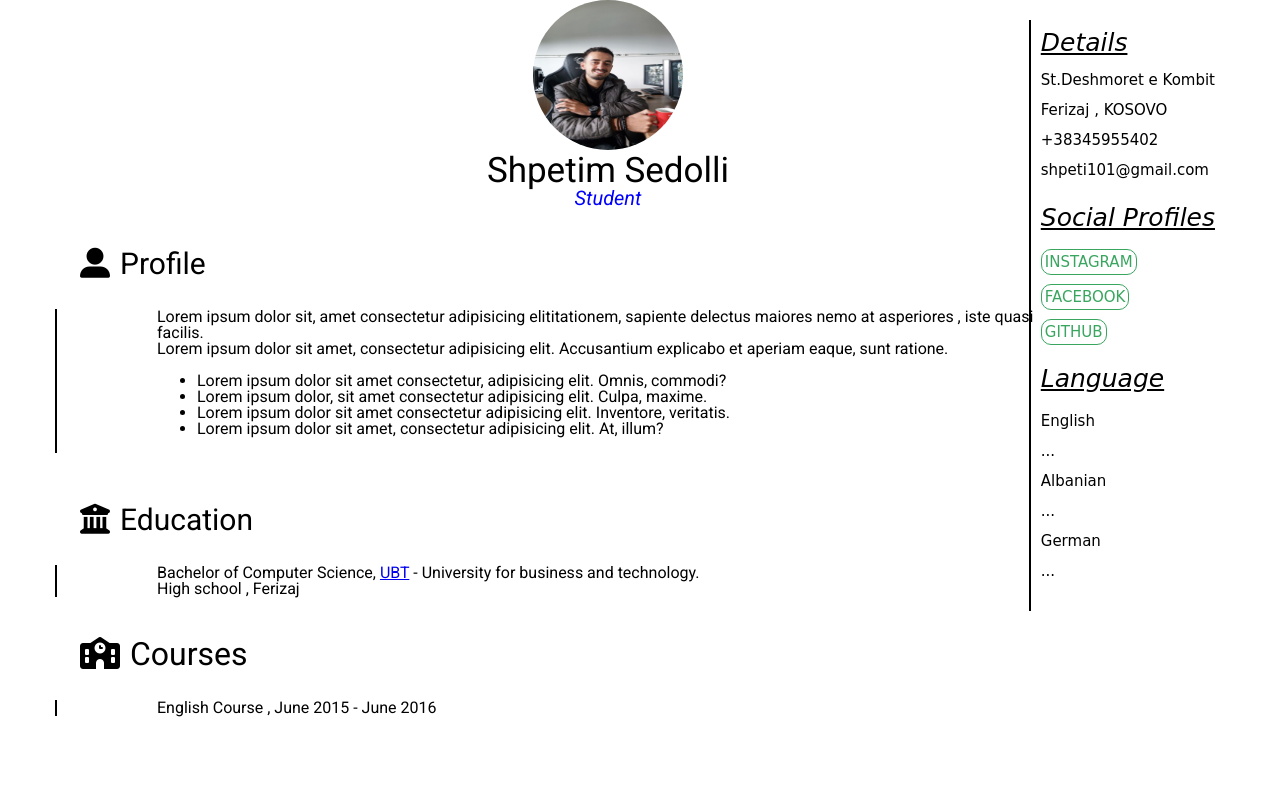
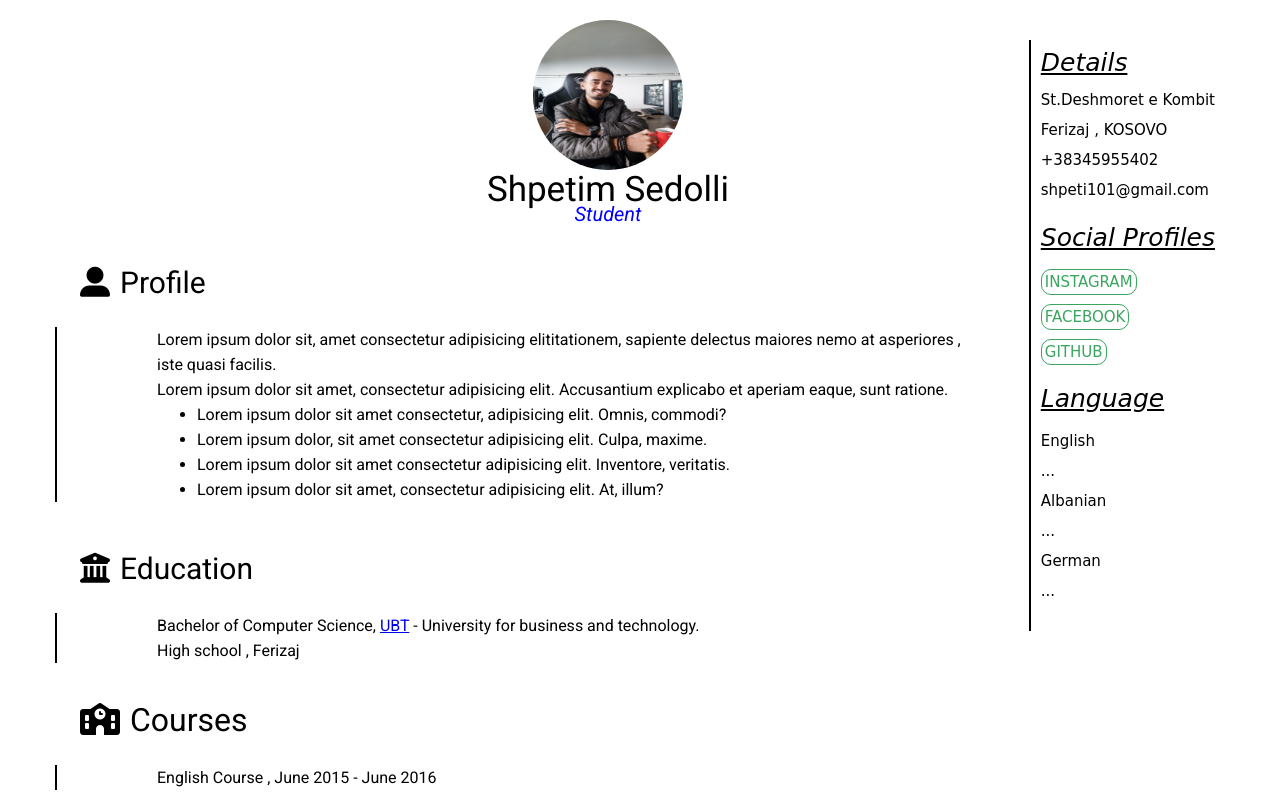
Before and after one commit to shpetimsedolli/CV, a plain HTML site: page index.html in a window 1280 px wide. Drawn offline with Linux system fonts and the light colour scheme.

Commit message:
added margin to wrapper and line height

```diff
--- a/src/css/style.css
+++ b/src/css/style.css
@@ -4,10 +4,12 @@
   max-width: 1170px;
   margin: 0 auto;
   font-family: "Roboto", sans-serif;
+  line-height: 25px;
 }
 .mainwrapper {
   width: 100%;
   padding-right: 4rem;
+  margin-top: 20px;
 }
 .info {
   width: 100%;
@@ -39,19 +41,16 @@
 }
 .description {
   float: left;
-  padding-right: 100px;
+  padding-right: 200px;
   padding-left: 100px;
   margin-bottom: 3.2rem;
   border-left: 0.15rem solid #000000;
+  width: 100%;
 }
 ul {
   display: block;
   list-style-type: disc;
-  margin-block-start: 1em;
-  margin-block-end: 1em;
-  margin-inline-end: 0px;
-  margin-inline-start: 0px;
-  padding-inline-start: 40px;
+  margin-left: 40px;
 }
 .education-group {
   box-sizing: border-box;
```
